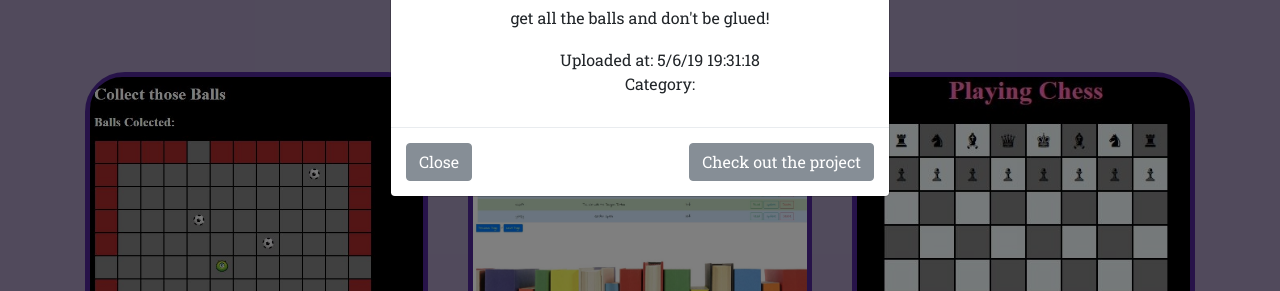
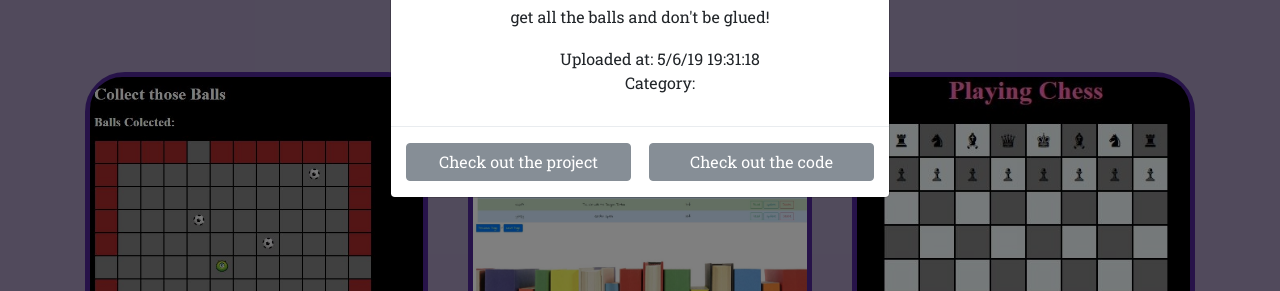
Before and after one commit to EllahT/portfolio, a plain HTML site: page index.html in a window 1280 px wide. Both pictures are taken after a click on the element 256 px from the left and 752 px from the top of the page. Shown: the part 509-800 px from the top of the page. Drawn offline with Linux system fonts and the light colour scheme; files whose address does not match are found by name; a web font is replaced by a local one.

Commit message:
fixed modal

```diff
--- a/css/ca-gallery.css
+++ b/css/ca-gallery.css
@@ -411,8 +411,11 @@ header.masthead .intro-text .intro-heading {
 }
 
 .modal-footer {
-    display: flex;
-    justify-content: space-between;
+    display: grid;
+    grid-template-columns: repeat(auto-fill, minmax(200px, 1fr));
+    grid-template-rows: repeat(auto-fill, minmax(40px,1fr));
+    grid-gap: 10px;
+    max-width: 100%;
 }
 
 .projModal {
--- a/index.html
+++ b/index.html
@@ -174,7 +174,7 @@
 
   <!-- Portfolio Modal -->
   <!-- Modal -->
-  <div class="projModal" tabindex="-1" role="dialog">
+  <div class="projModal" tabindex="-1" role="dialog" onclick="onCloseModal()">
       <div class="modal-dialog" role="document">
           <div class="modal-content">
               <div class="modal-header">
@@ -194,8 +194,8 @@
 
               </div>
               <div class="modal-footer">
-                  <button type="button" class="btn btn-secondary" data-dismiss="modal" onclick="onCloseModal()">Close</button>
                   <a class="projLink btn btn-secondary" target="_blank" href="">Check out the project</a>
+                  <a class="codeLink btn btn-secondary" target="_blank" href="">Check out the code</a>
               </div>
           </div>
       </div>
--- a/js/main.js
+++ b/js/main.js
@@ -41,7 +41,8 @@ function onOpenProjModal(projId) {
     $('.lables').text(proj.labels.join(''));
     $('.modal-img').attr('src',proj.img);
     $('.modal-img').attr('onerror',"onImgError()");
-    $('.projLink').attr('href',proj.url);
+    $('.projLink').attr('href',proj.projUrl);
+    $('.codeLink').attr('href',proj.codeUrl);
     $('.projModal').show();
 }
 
--- a/js/proj-service.js
+++ b/js/proj-service.js
@@ -26,7 +26,8 @@ function createProject(name,title='',desc='') {
         name: name,
         title: title,
         desc: desc,
-        url: 'https://ellaht.github.io/'+name,
+        projUrl: 'https://ellaht.github.io/'+name,
+        codeUrl: 'https://github.com/EllahT/'+name,
         publishedAt: getTimeStamp(),
         labels: [],
         img: getImgUrl(name.toLowerCase())
```
